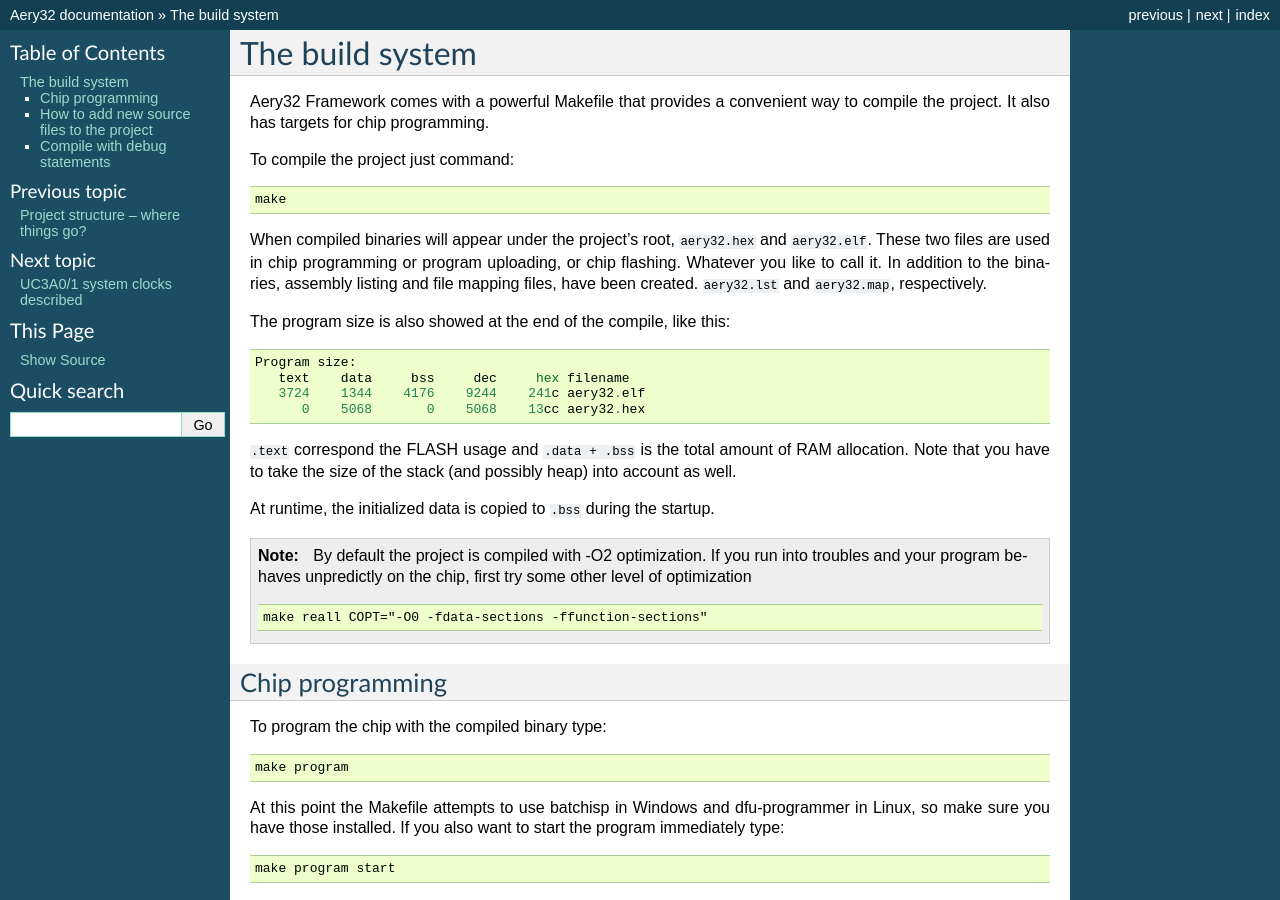
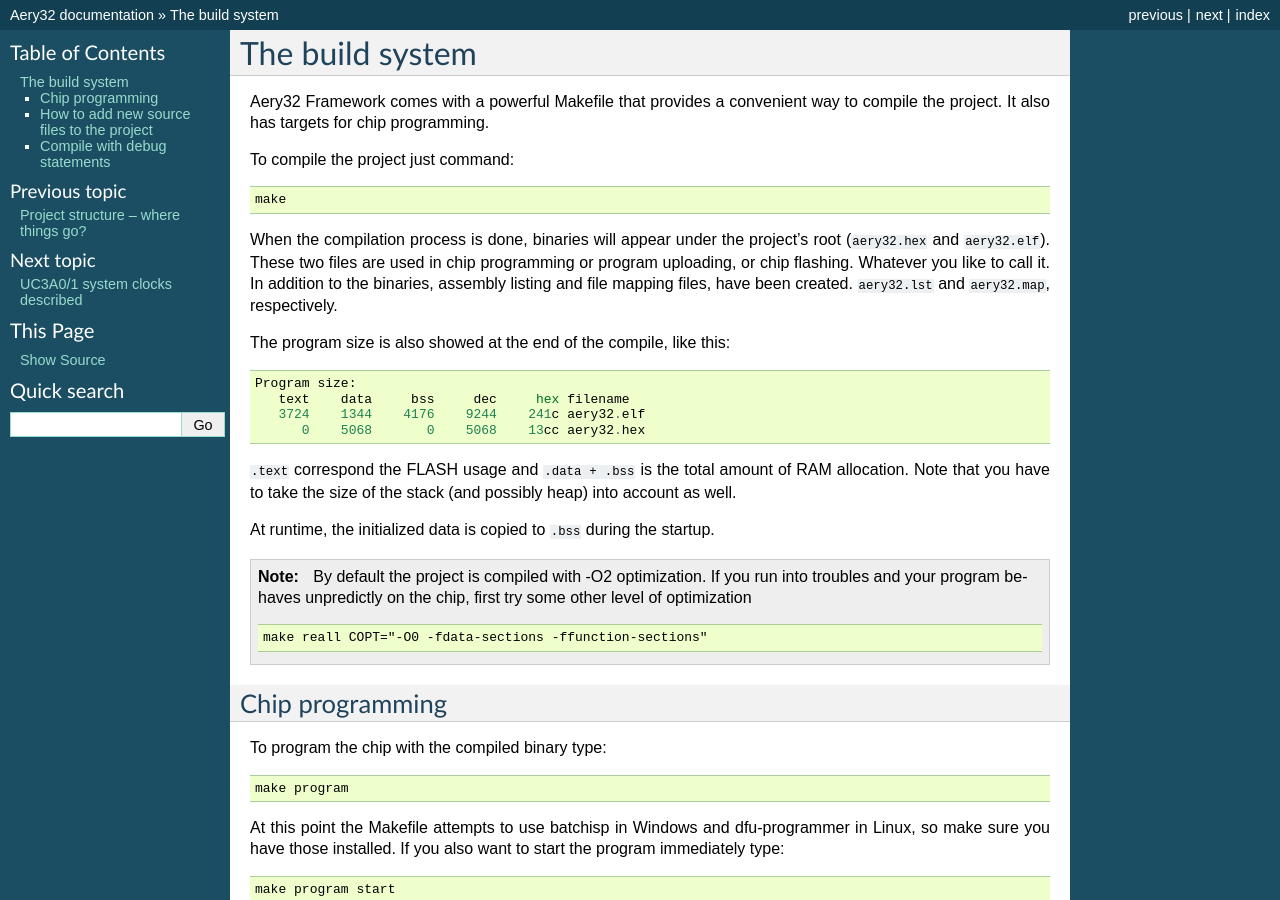
Before and after one commit to aery32/aery32-refguide, a Sphinx documentation site: the page built from source/build_system.rst, in a window 1280 px wide and 900 px high. Built offline with Sphinx 7.4.7, drawn with Linux system fonts in a browser that asks for light colours.

Commit message:
Update source/build_system.rst

```diff
--- a/source/build_system.rst
+++ b/source/build_system.rst
@@ -7,7 +7,7 @@
 
     make
 
-When compiled binaries will appear under the project's root, ``aery32.hex`` and ``aery32.elf``. These two files are used in chip programming or program uploading, or chip flashing. Whatever you like to call it. In addition to the binaries, assembly listing and file mapping files, have been created. ``aery32.lst`` and ``aery32.map``, respectively.
+When the compilation process is done, binaries will appear under the project's root (``aery32.hex`` and ``aery32.elf``). These two files are used in chip programming or program uploading, or chip flashing. Whatever you like to call it. In addition to the binaries, assembly listing and file mapping files, have been created. ``aery32.lst`` and ``aery32.map``, respectively.
 
 The program size is also showed at the end of the compile, like this::
 
```
